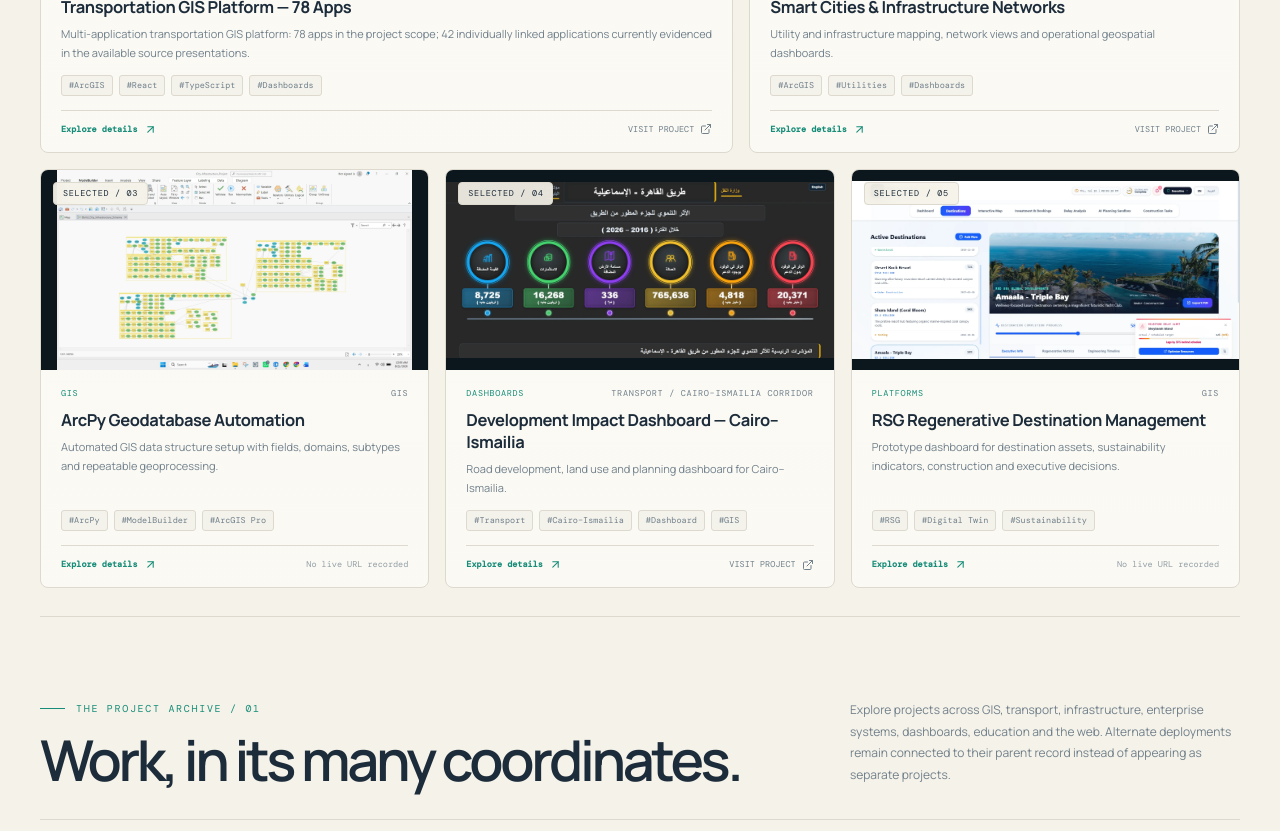
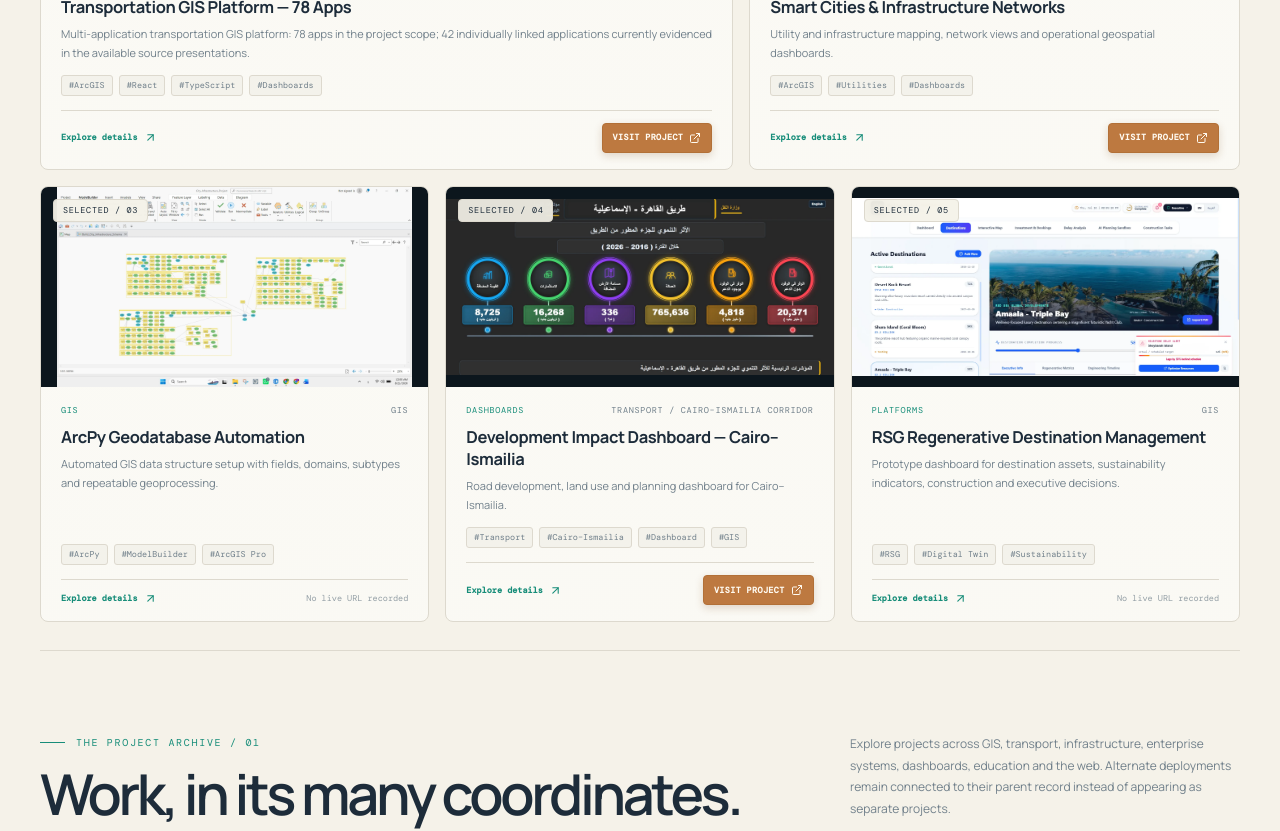
Before and after one commit to saadbarghouth2-blip/projects, a React (Vite) app: page / in a window 1280 px wide. Shown: the part 1340-2171 px from the top of the page. Built offline with nearby package versions, Linux system fonts and the light colour scheme.

Commit message:
Make live project links prominent

```diff
--- a/src/index.css
+++ b/src/index.css
@@ -698,6 +698,9 @@ button:focus-visible,a:focus-visible,input:focus-visible,select:focus-visible,[t
 .card-action { display:inline-flex; align-items:center; gap:6px; border:0; background:transparent; padding:0; color:var(--muted); font:8.5px var(--app-font-mono); white-space:nowrap; cursor:pointer; }
 .card-action:hover { color:var(--teal); }
 .details-action { color:var(--teal); font-weight:600; }
+.project-action { padding:8px 10px; border:1px solid color-mix(in srgb, var(--amber) 78%, #8d4e19); border-radius:4px; background:var(--amber); color:#fffaf0; font-weight:700; letter-spacing:.04em; box-shadow:0 3px 8px rgba(120, 68, 22, 0.2); transition:transform .16s ease, background .16s ease, box-shadow .16s ease; }
+.project-action:hover { color:#fffaf0; background:#a9642f; transform:translateY(-1px); box-shadow:0 5px 12px rgba(120, 68, 22, 0.28); }
+.project-action:focus-visible { outline-color:var(--amber); }
 .no-project-url { cursor:default; color:var(--muted); opacity:.75; }
 .card-footer { gap:8px; }
 .project-grid.list .card-footer { display:flex; grid-column:1/-1; width:100%; margin-top:8px; padding-top:10px; }
```
